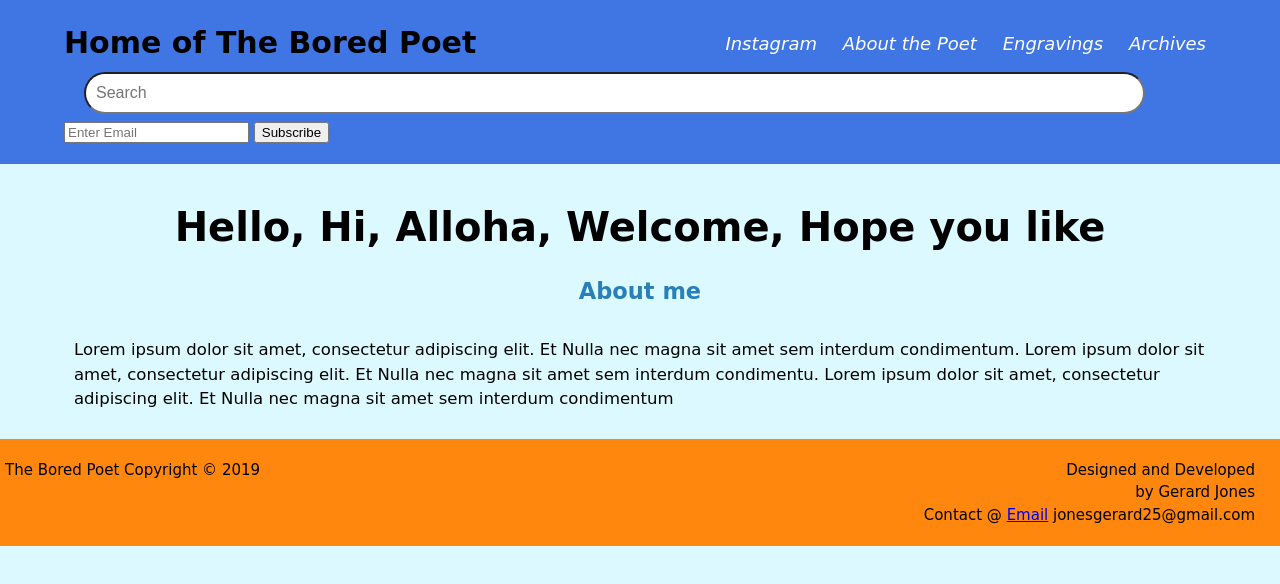
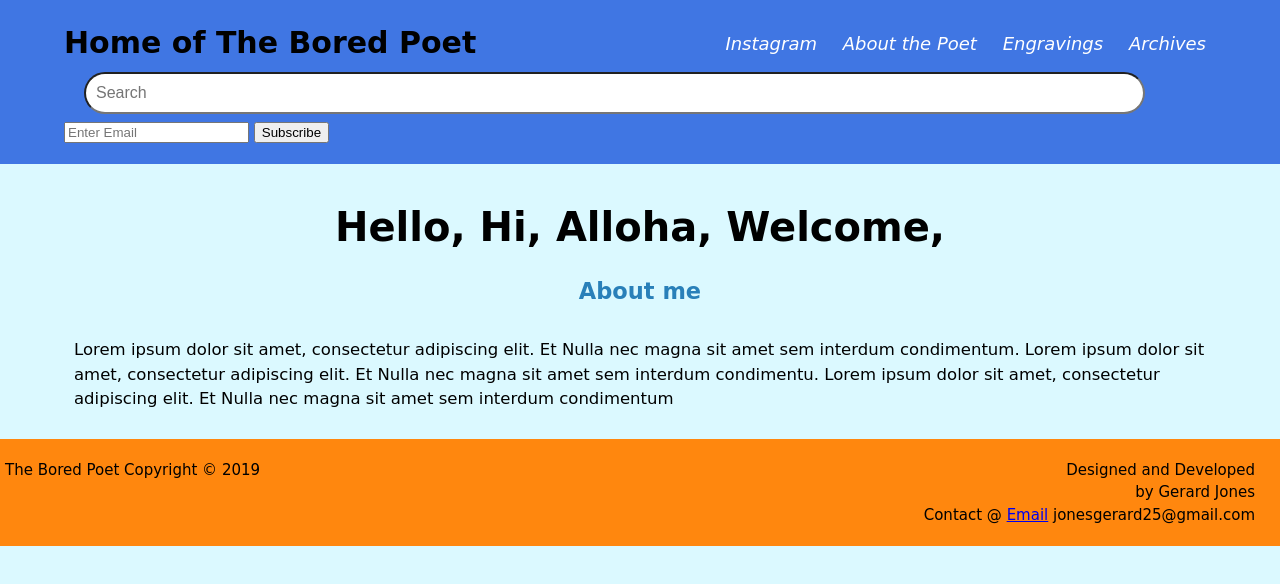
Before and after one commit to Gerj17/Daunte-Website-, a plain HTML site: page html/engraving.html in a window 1280 px wide. Drawn offline with Linux system fonts and the light colour scheme.

Commit message:
On branch master

```diff
--- a/html/engraving.html
+++ b/html/engraving.html
@@ -37,7 +37,7 @@
     </header>
     <section class="main"  >
         <div class="container">
-            <h2 id="greeting"> Hello, Hi, Alloha, Welcome, Hope you like </h2>
+            <h2 id="greeting"> Hello, Hi, Alloha, Welcome,   </h2>
             <article class="new">
                 <div class="content">
                     <h2 class="title">  About me</h2>
```
